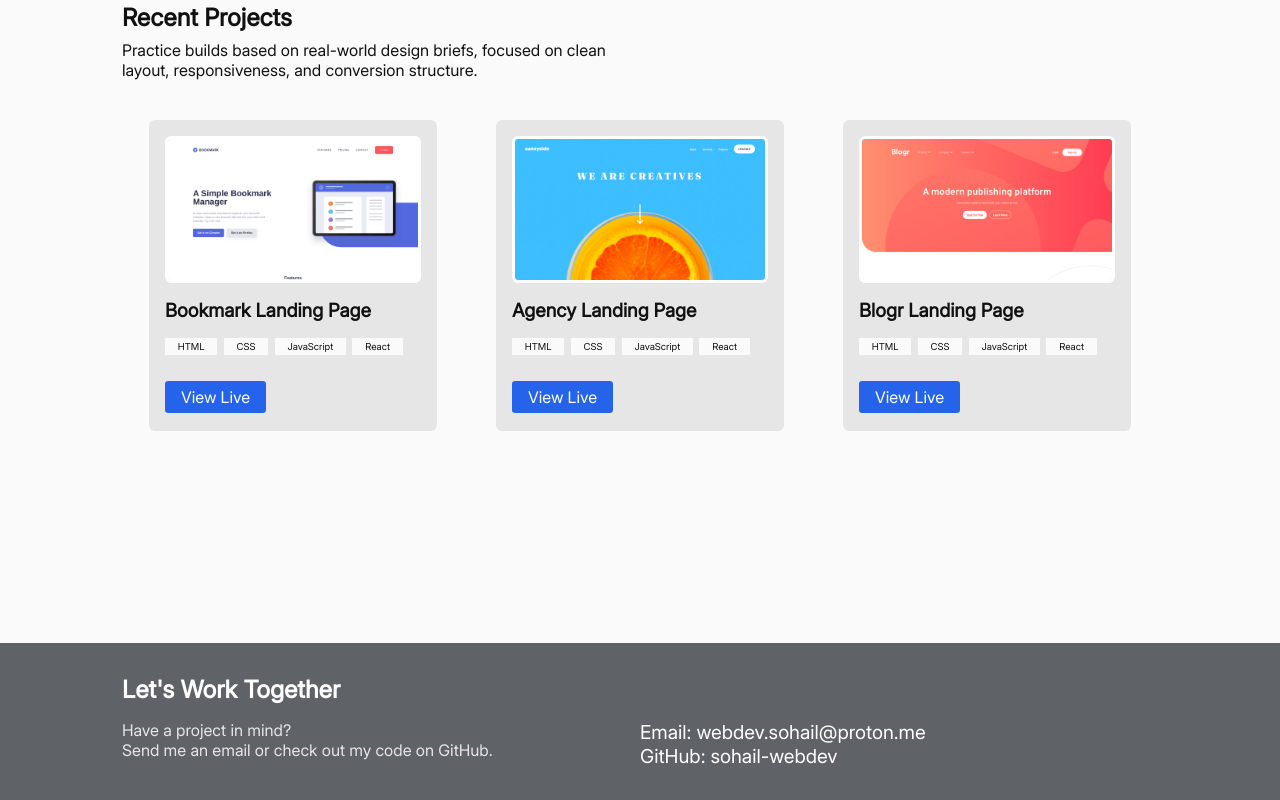
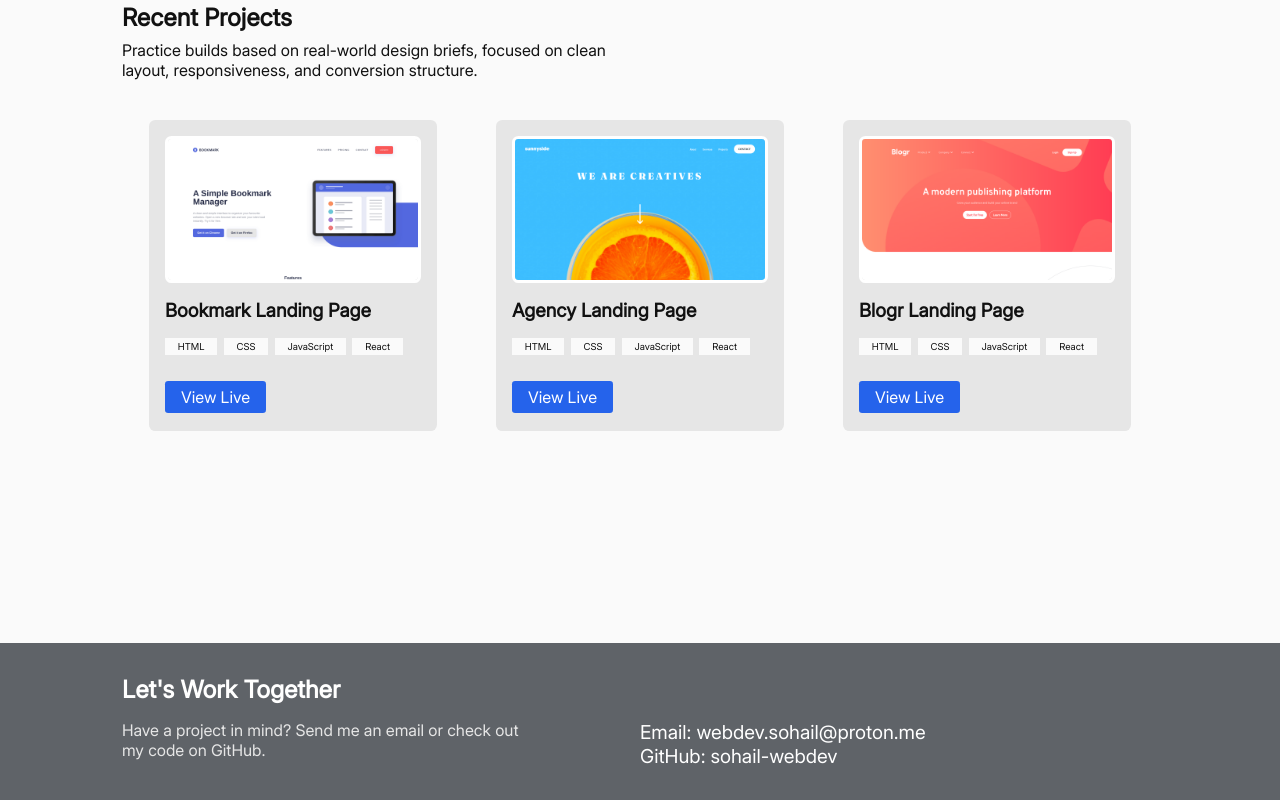
Before and after one commit to sohail-webdev/portfolio, a React (Vite) app: page / in a window 1280 px wide. Shown: the part 785-1585 px from the top of the page. Built offline with nearby package versions, Linux system fonts and the light colour scheme.

Commit message:
fix: use span instead of div in a p tag

```diff
--- a/src/components/Contact.jsx
+++ b/src/components/Contact.jsx
@@ -5,7 +5,7 @@ const Contact = () => {
         <h2>Let's Work Together</h2>
         <div className="footer-sub-heading-links-wrapper">
           <p>
-            Have a project in mind? <div>Send me an email or check out my code on GitHub.</div>
+            Have a project in mind? <span>Send me an email or check out my code on GitHub.</span>
           </p>
           <div className="footer-links">
             <label>
```
